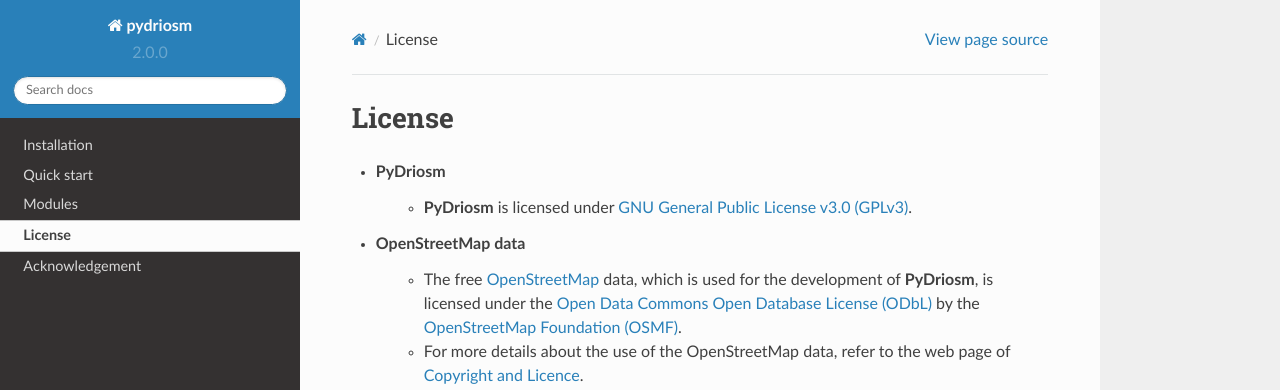
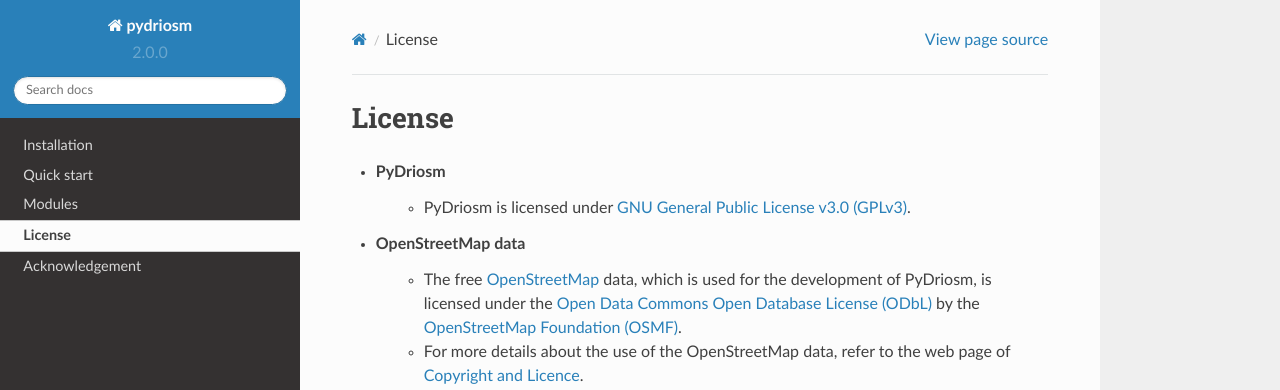
Before and after one commit to mikeqfu/pydriosm, a Sphinx documentation site: the page built from docs/source/license.rst, in a window 1280 px wide. Shown: the top 390 px of the page. Built offline with Sphinx 7.4.7 and the Read the Docs theme 2.0.0, drawn with Linux system fonts in a browser that asks for light colours.

```diff
--- a/docs/source/license.rst
+++ b/docs/source/license.rst
@@ -4,10 +4,10 @@ License
 
 - **PyDriosm**
 
-    - **PyDriosm** is licensed under `GNU General Public License v3.0 (GPLv3) <https://github.com/mikeqfu/pydriosm/blob/master/LICENSE>`_.
+    - PyDriosm is licensed under `GNU General Public License v3.0 (GPLv3) <https://github.com/mikeqfu/pydriosm/blob/master/LICENSE>`_.
 
 - **OpenStreetMap data**
 
-    - The free `OpenStreetMap <https://www.openstreetmap.org/>`_ data, which is used for the development of **PyDriosm**, is licensed under the `Open Data Commons Open Database License (ODbL) <https://opendatacommons.org/licenses/odbl/>`_ by the `OpenStreetMap Foundation (OSMF) <https://osmfoundation.org/>`_.
+    - The free `OpenStreetMap <https://www.openstreetmap.org/>`_ data, which is used for the development of PyDriosm, is licensed under the `Open Data Commons Open Database License (ODbL) <https://opendatacommons.org/licenses/odbl/>`_ by the `OpenStreetMap Foundation (OSMF) <https://osmfoundation.org/>`_.
 
     - For more details about the use of the OpenStreetMap data, refer to the web page of `Copyright and Licence <https://www.openstreetmap.org/copyright>`_.
```
